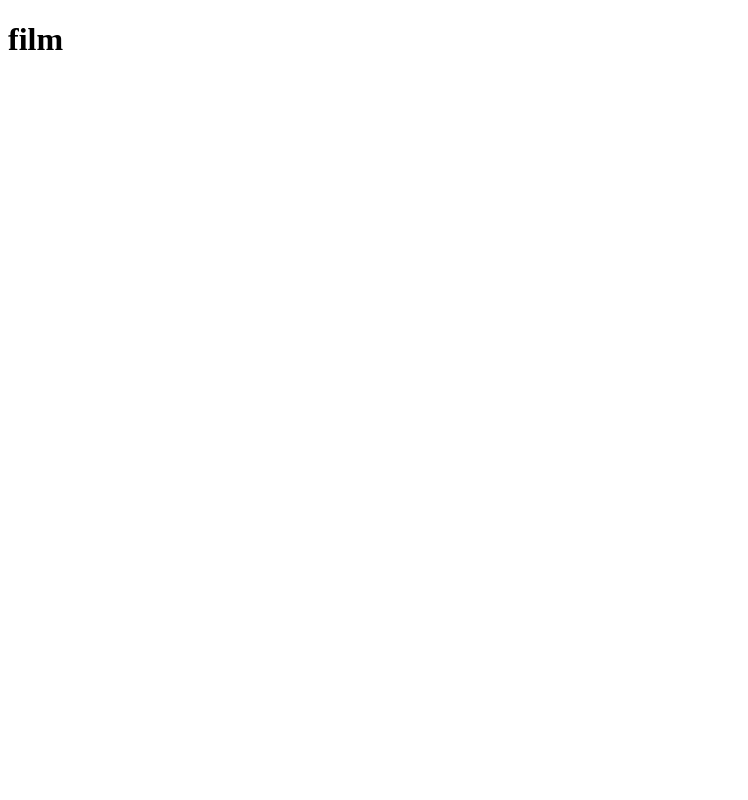
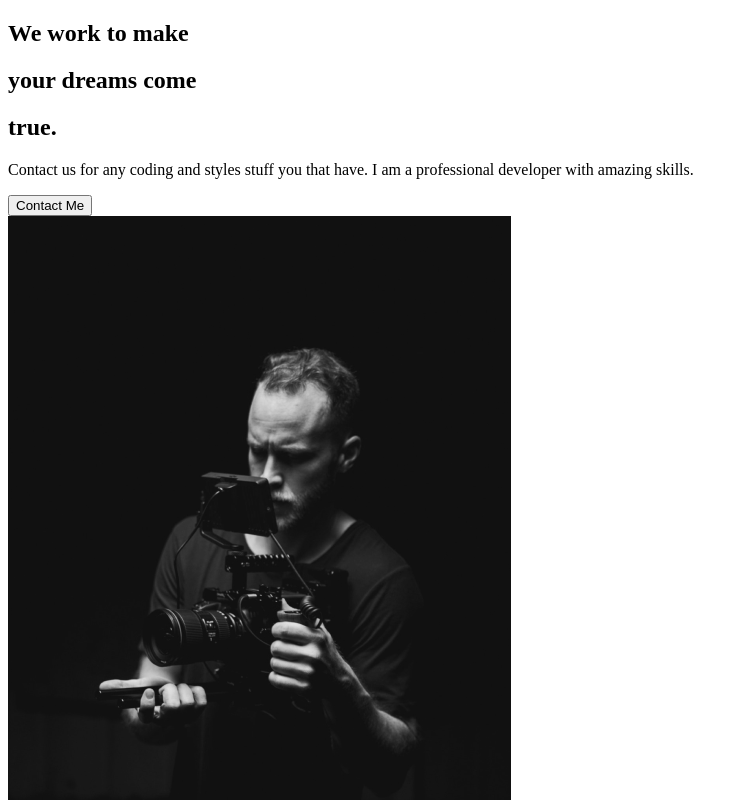
Before and after one commit to mtiahrt/portfolio, a React (Create React App) app: page / in a window 1280 px wide. Shown: the top 800 px of the page, without its empty margins (0-748 px from the left). Built offline with nearby package versions, Linux system fonts and the light colour scheme.

Commit message:
added about us

```diff
--- a/src/App.js
+++ b/src/App.js
@@ -1,8 +1,8 @@
-
+import AboutUs from './pages/AboutUs';
 function App() {
   return (
     <div className="App">
-      <h1>film</h1>
+      <AboutUs/>
     </div>
   );
 }
--- /dev/null
+++ b/src/components/AboutSection.js
@@ -0,0 +1,31 @@
+import React from 'react';
+import home1 from '../img/home1.png';
+
+function AboutSection(props) {
+    return (
+        <div>
+            <div className="description">
+                <div className="title">
+                    <div className="hide">
+                        <h2>We work to make</h2>
+                    </div>
+                    <div className="hide">
+                        <h2>your <span>dreams</span> come</h2>
+                    </div>
+                    <div className="hide">
+                        <h2>true.</h2>
+                    </div>
+                </div>
+                <p>Contact us for any coding and styles stuff you that have.  I am a professional developer with amazing skills.</p>
+                <button>Contact Me</button>
+            </div>
+            <div className="image">
+                <img src={home1} alt="a guy in a picture"/>
+            </div>
+        </div>
+    )
+}
+
+
+
+export default AboutSection
--- /dev/null
+++ b/src/pages/AboutUs.js
@@ -0,0 +1,8 @@
+import React from 'react';
+import AboutSection from '../components/AboutSection';
+
+export default function AboutUs() {
+    return (
+        <AboutSection/>
+    )
+}
```
